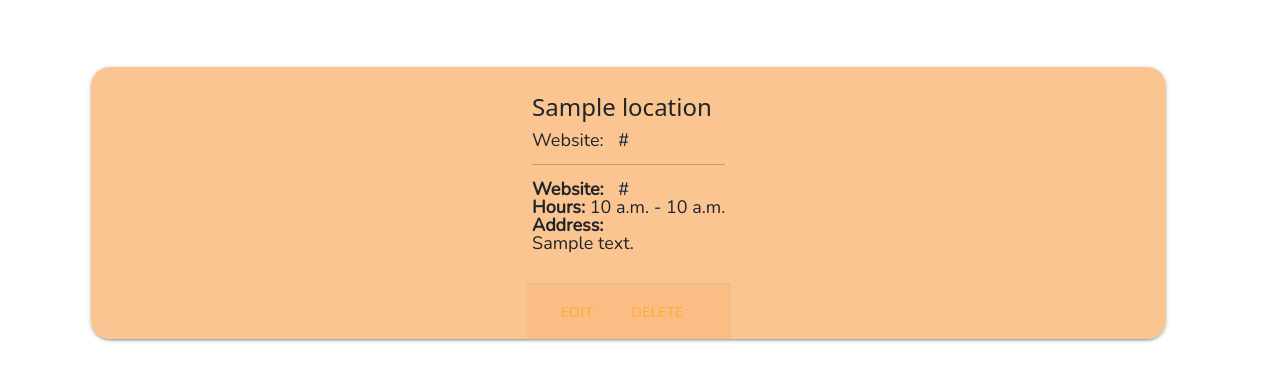
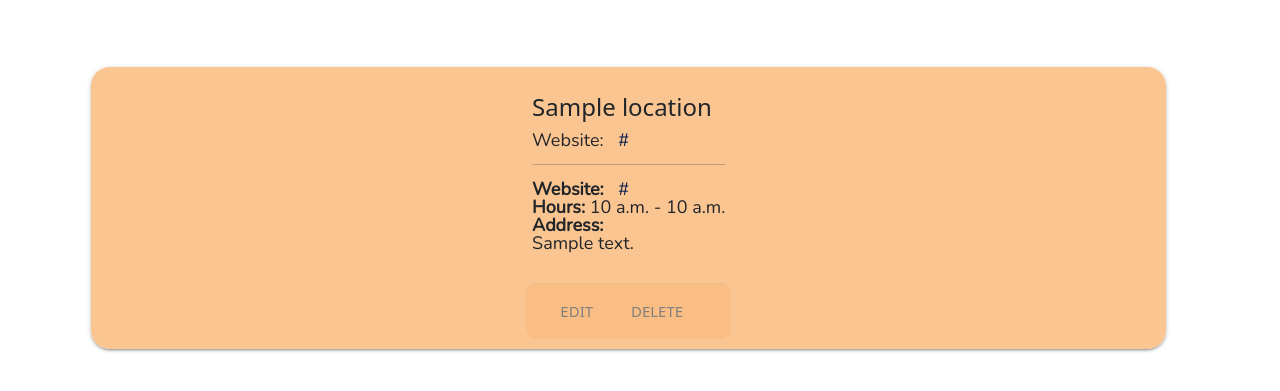
Before and after one commit to oselim14/travel-now, a Django app: page /locations/1/ in a window 1280 px wide. Shown: the part 265-656 px from the top of the page. Run offline with Django 3.2, Linux system fonts and the light colour scheme; a user stored in the database is signed in; tables that the repository leaves empty hold one stand-in row (values such as "Sample post"); some libraries are stand-ins or nearby versions.

Commit message:
fix buttons

```diff
--- a/main_app/static/css/style.css
+++ b/main_app/static/css/style.css
@@ -100,20 +100,6 @@ p {
   background-size: cover;
   text-align: center;
 }
-
-.card-action {
-  margin-bottom: 10;
-  border-radius: 10;
-  color: black;
-}
-a > card-action {
-color: grey;
-}
-
-td {
-  display: flex;
-  justify-content: center;
-  }
 
 .img.responsive-img {
   max-width: 50%;
@@ -253,3 +239,16 @@ h3 {
   display: flex;
   justify-content: center;
 }
+
+#card-action {
+  margin-bottom: 10px;
+  border-radius: 10px;
+}
+
+#card-action > a {
+  color: grey;
+}
+
+.card-panel {
+  border-radius: 10px;
+}
--- a/main_app/templates/itinerary/detail.html
+++ b/main_app/templates/itinerary/detail.html
@@ -47,7 +47,7 @@
 <hr>
 <div class="row">
   <div class="col s6">
-    <h3>Added Locations</h3>
+    <h3>Locations</h3>
     {% if itinerary.locations.count %}
       {% for location in itinerary.locations.all %}
         <div class="card text-center">
@@ -58,7 +58,7 @@
             </span>
           </div>
           {% if request.user.id == itinerary.user.id %}
-          <div class="card-action">
+          <div class="card-action" id="card-action">
             <form action="{% url 'remove_location' itinerary.id location.id %}" method="post">
               {% csrf_token %}
               <button type="submit" class="btn">Remove</button>
--- a/main_app/templates/main_app/location_detail.html
+++ b/main_app/templates/main_app/location_detail.html
@@ -15,7 +15,7 @@
           <p><b>Address:</b> <br> {{ location.address }} </p>
       </div>
       {% if request.user.id == location.user.id %}
-        <div class="card-action">
+        <div class="card-action" id="card-action">
           <a href="{% url 'locations_update' location.id %}">Edit</a>
           <a href="{% url 'locations_delete' location.id %}">Delete</a>
         </div>
```
